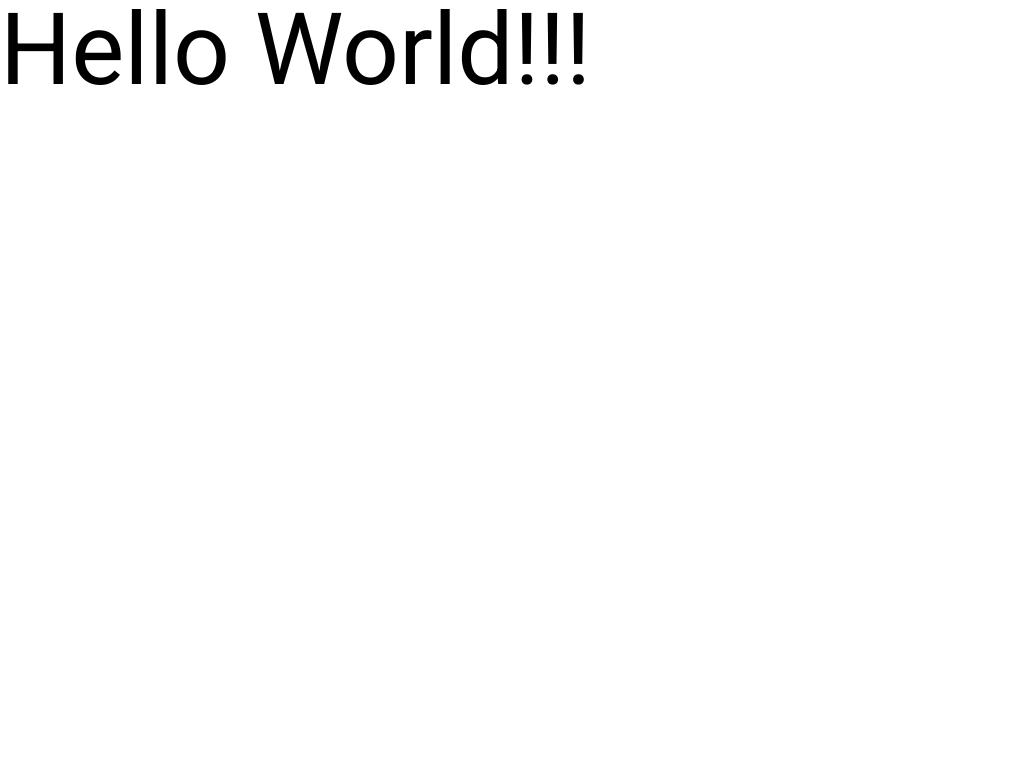
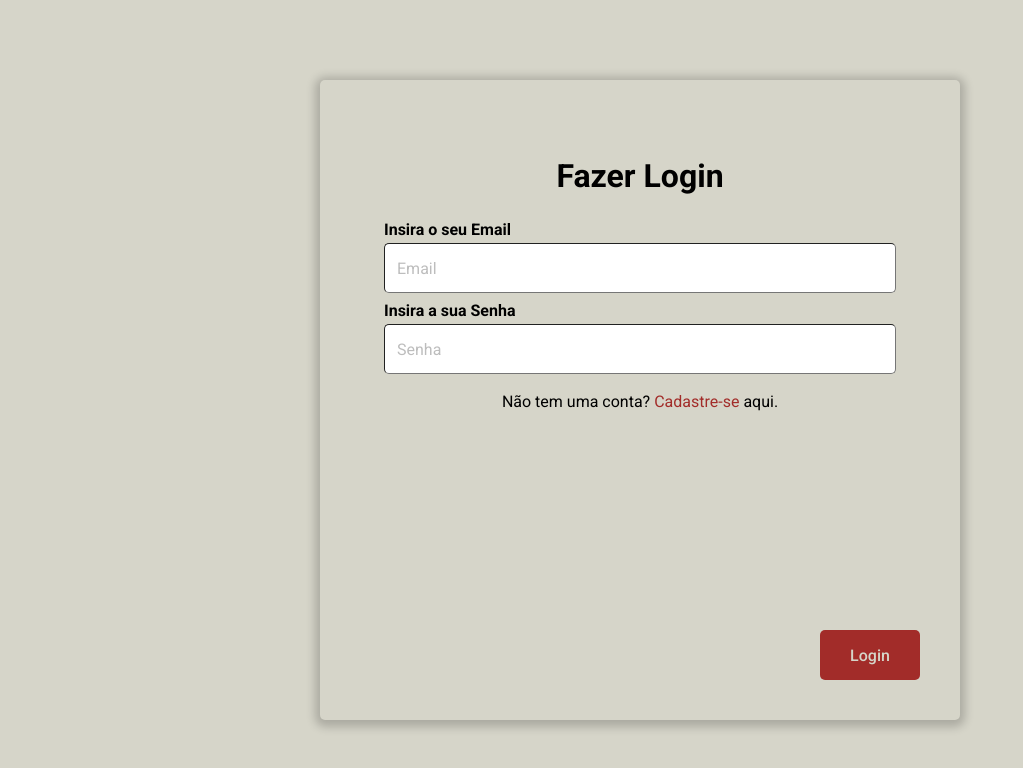
Before and after one commit to ronycastroc/alexandria-front, a JavaScript app: page /signin in a window 1280 px wide. Shown: the top 768 px of the page, without its empty margins (0-1023 px from the left). Built offline with nearby package versions, Linux system fonts and the light colour scheme.

Commit message:
signin 1version

```diff
--- a/src/assets/style/GlobalStyle.js
+++ b/src/assets/style/GlobalStyle.js
@@ -53,6 +53,7 @@ table {
 
 body {
 	font-family: 'Roboto', sans-serif;
+	background-color: #D6D5C9;
 }
 `
 export default GlobalStyle;
--- a/src/components/App.js
+++ b/src/components/App.js
@@ -1,23 +1,16 @@
-import styled from 'styled-components'
+import { BrowserRouter, Routes, Route } from 'react-router-dom';
 import GlobalStyle from '../assets/style/GlobalStyle'
+import SignIn from './SignIn';
 
 export default function App() {
     return (
-        <>
+        <BrowserRouter>
+
             <GlobalStyle />
-            <Title>Hello World!!!</Title>
-        </>
+                <Routes>
+                    <Route path='/signin' element={<SignIn />}/>
+                </Routes>
+
+        </BrowserRouter>
     )
 }
-
-const Title = styled.h1`
-    font-size: 100px;
-    transition: linear 1s;
-    cursor: pointer;
-
-    :active {
-        font-size: 200px;
-        color: green;
-    }
-
-`
--- /dev/null
+++ b/src/components/SignIn.js
@@ -0,0 +1,124 @@
+import styled from "styled-components";
+import { Link } from "react-router-dom";
+
+export default function SignIn() {
+
+    function sendForm() {
+        alert('oi');
+    }
+
+    return (
+        <AuthBox>
+
+            <h1>Fazer Login</h1>
+
+            <form onSubmit={sendForm}>
+                <FormContent>
+                    <h2>Insira o seu Email</h2>
+                    <input type="email" name="email" placeholder="Email" />
+
+                    <h2>Insira a sua Senha</h2>
+                    <input type="password" name="password" placeholder="Senha" />
+
+                    <button>Login</button>
+                </FormContent>
+            </form>
+
+            <p>Não tem uma conta?
+                <Link to={'/signup'}>
+                    <span> Cadastre-se </span>
+                </Link>
+                aqui.</p>
+
+        </AuthBox>
+    )
+}
+
+const AuthBox = styled.div`
+    position: absolute;
+    top: 50%;
+    left: 50%;
+    transform: translate(-50%, -50%);
+    border-radius: 5px;
+    box-shadow: 0px 2px 10px 5px rgba(0, 0, 0, 0.2);
+    width: 50vw;
+    height: 80vh;
+
+    @media (max-width: 650px) {
+        width: 90vw;
+    }
+
+    h1 {
+        text-align: center;
+        margin-top: 80px;
+        margin-bottom: 30px;
+        font-size: 2rem;
+        font-weight: 700;
+    }
+
+    h2 {
+        margin-bottom: 5px;
+        font-weight: 600;
+    }
+
+    p {
+        margin-top: 10px;
+        font-size: 1rem;
+        text-align: center;
+    }
+
+    span {
+        color: #A22C29;
+    }
+
+    a {
+        text-decoration: none;
+    }
+
+`;
+
+const FormContent = styled.div`
+    display: flex;
+    flex-direction: column;
+    width: 80%;
+    margin: 0 auto;
+
+    input {
+        height: 50px;
+        margin-bottom: 10px;
+        border-radius: 5px;
+        border-width: 1px;
+        font-size: 1rem;
+    }
+
+    input:focus {
+        outline-color: #A22C29;
+    }
+
+    input::placeholder {
+        color: #BDBDBD;
+        padding-left: 10px;
+    }
+
+    button {
+        position: absolute;
+        border: none;
+        width: 100px;
+        height: 50px;
+        border-radius: 5px;
+        bottom: 40px;
+        right: 40px;
+        color: #D6D5C9;
+        font-size: 1rem;
+        font-weight: 500;
+        cursor: pointer;
+        background: linear-gradient(to left, #A22C29 50%, #902923 50%) right;
+        background-size: 200%;
+        transition: .5s ease-out;
+    }
+
+    button:hover {
+        background-position: left;
+    }
+
+`;
```
